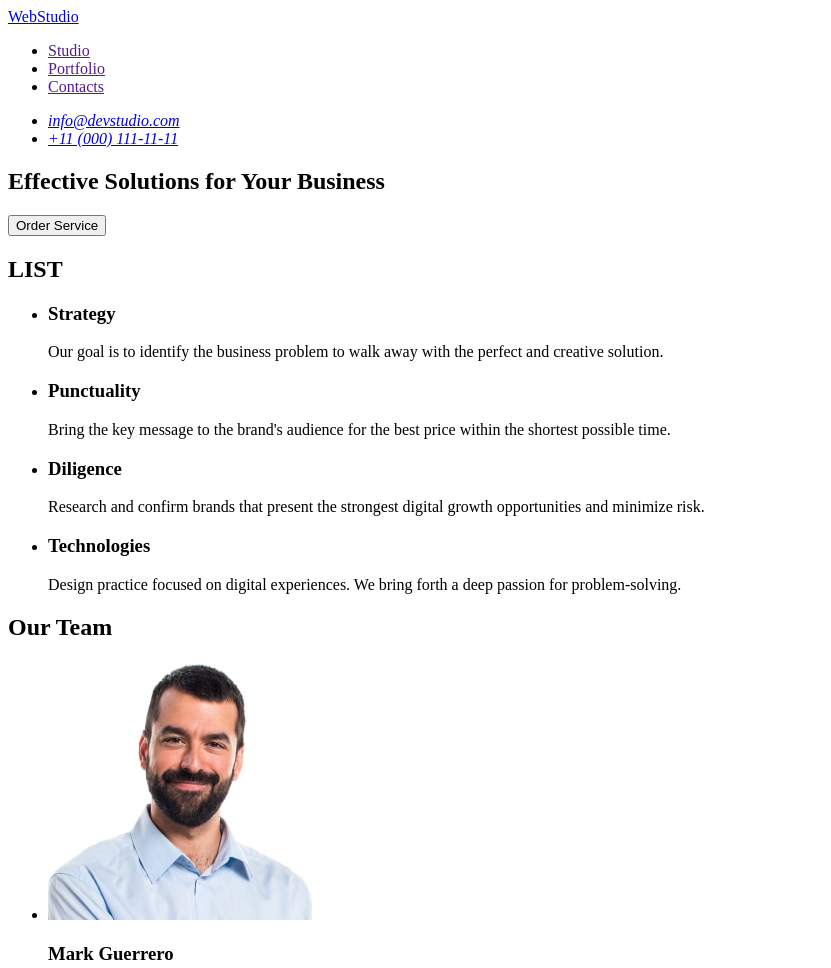
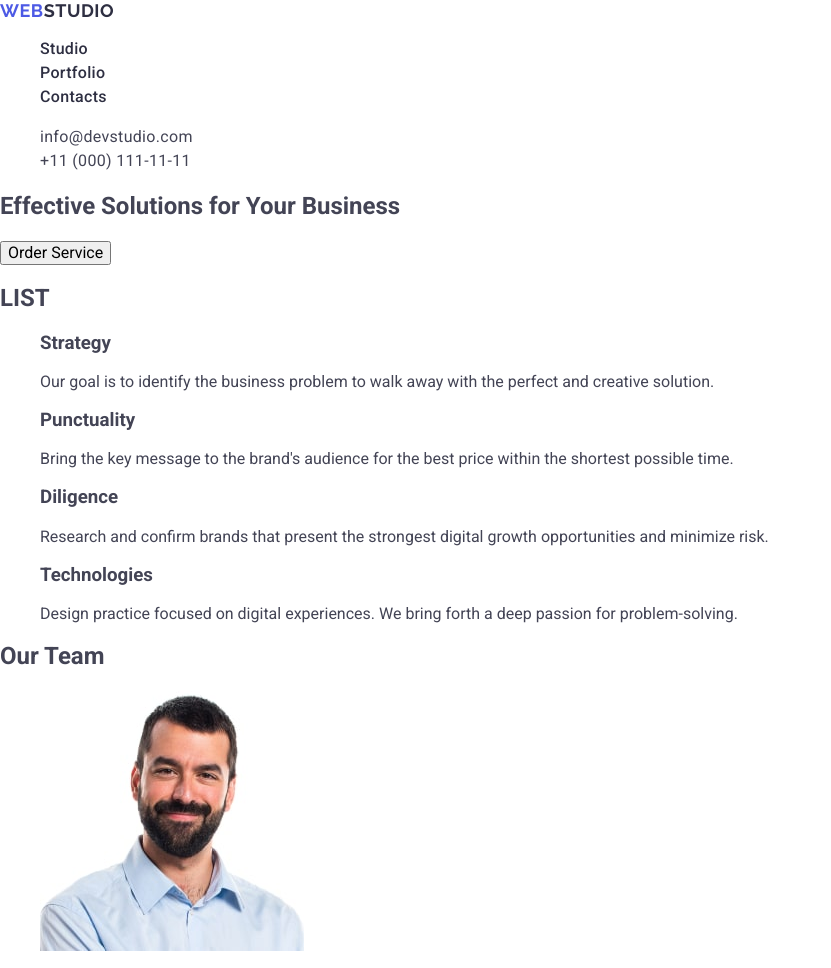
Before and after one commit to DuxLite/goit-markup-hw-02, a plain HTML site: page index.html in a window 1280 px wide. Shown: the top 968 px of the page, without its empty margins (0-831 px from the left). Drawn offline with nearby package versions, Linux system fonts and the light colour scheme.

Commit message:
add styles header

```diff
--- /dev/null
+++ b/css/styles.css
@@ -0,0 +1,58 @@
+body {
+  font-family: "Roboto", sans-serif;
+  color: #434455;
+  background-color: #fff;
+}
+
+ul,
+ol {
+  list-style-type: none;
+}
+
+a {
+  text-decoration: none;
+}
+
+.logo {
+  font-family: "Raleway", sans-serif;
+  font-weight: 700;
+  font-size: 18px;
+  line-height: 1.17;
+  letter-spacing: 0.03em;
+  text-transform: uppercase;
+  color: #4d5ae5;
+}
+
+.header-logo .logo-part {
+  color: #2e2f42;
+}
+
+.footer-logo .logo-part {
+  color: #f4f4fd;
+}
+
+.nav-link {
+  font-weight: 500;
+  font-size: 16px;
+  line-height: 1.5;
+  letter-spacing: 0.02em;
+  color: #2e2f42;
+}
+
+.contacts {
+  font-style: normal;
+}
+
+.contacts-link {
+  font-size: 16px;
+  line-height: 1.5;
+  letter-spacing: 0.02em;
+  color: #434455;
+}
+
+.nav-link:hover,
+.nav-link:focus,
+.contacts-link:hover,
+.contacts-link:focus {
+  color: #404bbf;
+}
--- a/index.html
+++ b/index.html
@@ -4,22 +4,48 @@
     <meta charset="UTF-8" />
     <meta name="viewport" content="width=device-width, initial-scale=1.0" />
     <title>Web Studio</title>
+    <link
+      rel="stylesheet"
+      href="https://cdnjs.cloudflare.com/ajax/libs/modern-normalize/2.0.0/modern-normalize.min.css"
+      integrity="sha512-4xo8blKMVCiXpTaLzQSLSw3KFOVPWhm/TRtuPVc4WG6kUgjH6J03IBuG7JZPkcWMxJ5huwaBpOpnwYElP/m6wg=="
+      crossorigin="anonymous"
+      referrerpolicy="no-referrer"
+    />
+    <link rel="preconnect" href="https://fonts.googleapis.com" />
+    <link rel="preconnect" href="https://fonts.gstatic.com" crossorigin />
+    <link
+      href="https://fonts.googleapis.com/css2?family=Raleway:wght@700&family=Roboto:wght@400;500;700&display=swap"
+      rel="stylesheet"
+    />
+    <link rel="stylesheet" href="./css/styles.css" />
   </head>
   <body>
-    <header>
-      <nav>
-        <a href="./index.html">WebStudio</a>
-        <ul>
-          <li><a href="">Studio</a></li>
-          <li><a href="">Portfolio</a></li>
-          <li><a href="">Contacts</a></li>
+    <header class="page-header">
+      <nav class="header-nav">
+        <a class="logo header-logo" href="./index.html"
+          >Web<span class="logo-part">Studio</span></a
+        >
+        <ul class="nav-list">
+          <li class="nav-item">
+            <a class="nav-link" href="./index.html">Studio</a>
+          </li>
+          <li class="nav-item"><a class="nav-link" href="">Portfolio</a></li>
+          <li class="nav-item"><a class="nav-link" href="">Contacts</a></li>
         </ul>
       </nav>
 
-      <address>
-        <ul>
-          <li><a href="mailto:info@devstudio.com">info@devstudio.com</a></li>
-          <li><a href="tel:+110001111111">+11 (000) 111-11-11</a></li>
+      <address class="contacts">
+        <ul class="contacts-list">
+          <li class="contacts-item">
+            <a class="contacts-link" href="mailto:info@devstudio.com"
+              >info@devstudio.com</a
+            >
+          </li>
+          <li class="contacts-item">
+            <a class="contacts-link" href="tel:+110001111111"
+              >+11 (000) 111-11-11</a
+            >
+          </li>
         </ul>
       </address>
     </header>
```
